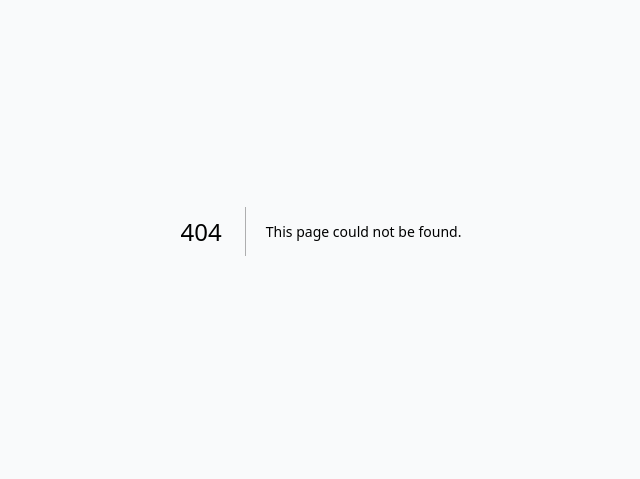
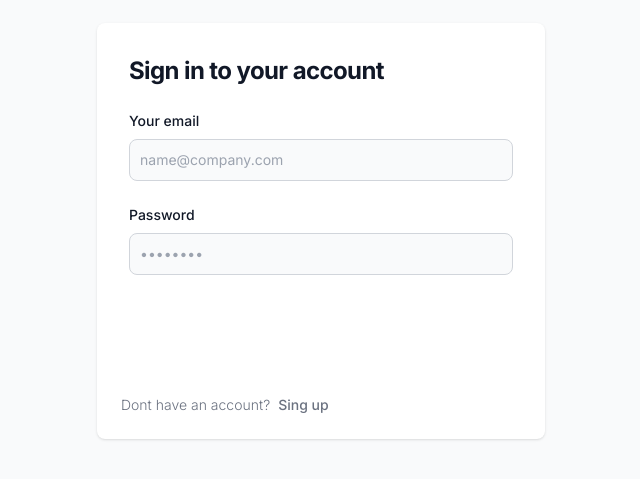
Before and after one commit to falroz/tp-testing-mds, a Next.js app in the folder app/: page /login in a window 1280 px wide. Before the commit this address had no page. Shown: the part 169-648 px from the top of the page, without its empty margins (319-959 px from the left). Built offline with nearby package versions, Linux system fonts and the light colour scheme.

Commit message:
feat : add form login

```diff
--- /dev/null
+++ b/app/src/app/login/page.js
@@ -0,0 +1,9 @@
+import LoginForm from '@/components/login-form'
+
+export default function Login() {
+	return (
+		<main>
+			<LoginForm />
+		</main>
+	)
+}
--- a/app/src/app/page.js
+++ b/app/src/app/page.js
@@ -1,9 +1,26 @@
-import LoginForm from '@/components/login-form'
+'use client'
+import Link from 'next/link'
+import { useEffect, useState } from 'react'
 
 export default function Home() {
+	const [user, setUser] = useState(null)
+	useEffect(() => {
+		const token = localStorage.getItem('token')
+		if (token) setUser(token)
+		console.log('token', token)
+	}, [])
+
 	return (
-		<main className="grid place-items-center">
-			<LoginForm />
+		<main className="grid place-items-center h-screen">
+			{user ? (
+				<Link className="py-2 px-4 bg-blue-500" href={'/users'}>
+					Users
+				</Link>
+			) : (
+				<Link className="py-2 px-4 bg-blue-500" href={'/login'}>
+					Login / Sing up
+				</Link>
+			)}
 		</main>
 	)
 }
--- a/app/src/components/login-form.jsx
+++ b/app/src/components/login-form.jsx
@@ -1,49 +1,128 @@
 'use client'
-import Image from 'next/image'
+
 import { useState } from 'react'
 
 export default function LoginForm() {
 	const [showLogin, setShowLogin] = useState(true)
+	const [error, setError] = useState('')
+
+	const handleSubmit = async ({ type, e }) => {
+		e.preventDefault()
+		const formData = new FormData(e.target)
+		const data = Object.fromEntries(formData)
+		if (type === 'register') {
+			register(data)
+		} else {
+			login(data)
+		}
+	}
+
+	const register = async ({ password, email }) => {
+		try {
+			const res = await fetch('https://reqres.in/api/register', {
+				method: 'POST',
+				headers: {
+					'Content-Type': 'application/json',
+					// 'Content-Type': 'application/x-www-form-urlencoded',
+				},
+				body: JSON.stringify({ password, email }),
+			})
+
+			const { id, token } = await res.json()
+			if (token) {
+				localStorage.setItem('token', token)
+				window.location.href = '/users/'
+			} else {
+				throw new Error('Invalid email or password')
+			}
+		} catch (err) {
+			setError(error.message)
+		}
+	}
+
+	const login = async ({ password, email }) => {
+		try {
+			const res = await fetch('https://reqres.in/api/login', {
+				method: 'POST',
+				headers: {
+					'Content-Type': 'application/json',
+				},
+				body: JSON.stringify({ password, email }),
+				cache: 'no-cache',
+			})
+
+			console.log(res)
+			const { token } = await res.json()
+			if (token) {
+				localStorage.setItem('token', token)
+				window.location.href = '/users/'
+			} else {
+				throw new Error('Invalid email or password')
+			}
+		} catch (error) {
+			setError(error.message)
+		}
+	}
+
 	return (
-		<section class="bg-gray-50 dark:bg-gray-900">
-			<div class="flex flex-col items-center justify-center px-6 py-8 mx-auto md:h-screen lg:py-0">
-				<div class="w-full bg-white rounded-lg shadow dark:border md:mt-0 sm:max-w-md xl:p-0 dark:bg-gray-800 dark:border-gray-700">
+		<section className="bg-gray-50 dark:bg-gray-900">
+			<div className="flex flex-col items-center justify-center px-6 py-8 mx-auto md:h-screen lg:py-0">
+				<div className="w-full bg-white rounded-lg shadow dark:border md:mt-0 sm:max-w-md xl:p-0 dark:bg-gray-800 dark:border-gray-700">
 					{showLogin ? (
-						<LoginFormComponent showRegister={() => setShowLogin(false)} />
+						<LoginForHtmlforHtmlmComponent
+							showRegister={() => setShowLogin(false)}
+							onSubmit={handleSubmit}
+						/>
 					) : (
-						<RegisterFormComponent showLogin={() => setShowLogin(true)} />
+						<RegisterForHtmlforHtmlmComponent
+							showLogin={() => setShowLogin(true)}
+							onSubmit={handleSubmit}
+						/>
 					)}
+					{error && <div className="text-red-500 p-6">{error}</div>}
+					<div className="p-6">
+						<p className="text-sm font-light text-gray-500 dark:text-gray-400">
+							{showLogin ? 'Dont have an account?' : 'Do you have an account?'}
+							<button
+								onClick={() => setShowLogin(!showLogin)}
+								className="font-medium text-primary-600 hover:underline dark:text-primary-500 ml-2"
+							>
+								{showLogin ? 'Sing up' : 'Sing in'}
+							</button>
+						</p>
+					</div>
 				</div>
 			</div>
 		</section>
 	)
 }
 
-function LoginFormComponent({ showRegister }) {
+function LoginForHtmlforHtmlmComponent({ onSubmit }) {
 	return (
-		<div class="p-6 space-y-4 md:space-y-6 sm:p-8">
-			<h1 class="text-xl font-bold leading-tight tracking-tight text-gray-900 md:text-2xl dark:text-white">
+		<div className="p-6 space-y-4 md:space-y-6 sm:p-8">
+			<h1 className="text-xl font-bold leading-tight tracking-tight text-gray-900 md:text-2xl dark:text-white">
 				Sign in to your account
 			</h1>
-			<form class="space-y-4 md:space-y-6" action="#">
+			<form
+				className="space-y-4 md:space-y-6"
+				action="#"
+				onSubmit={(e) => onSubmit({ type: 'login', e })}
+			>
 				<div>
-					<label for="email" class="block mb-2 text-sm font-medium text-gray-900 dark:text-white">
+					<label className="block mb-2 text-sm font-medium text-gray-900 dark:text-white">
 						Your email
 					</label>
 					<input
 						type="email"
 						name="email"
 						id="email"
-						class="bg-gray-50 border border-gray-300 text-gray-900 sm:text-sm rounded-lg focus:ring-primary-600 focus:border-primary-600 block w-full p-2.5 dark:bg-gray-700 dark:border-gray-600 dark:placeholder-gray-400 dark:text-white dark:focus:ring-blue-500 dark:focus:border-blue-500"
+						className="bg-gray-50 border border-gray-300 text-gray-900 sm:text-sm rounded-lg focus:ring-primary-600 focus:border-primary-600 block w-full p-2.5 dark:bg-gray-700 dark:border-gray-600 dark:placeholder-gray-400 dark:text-white dark:focus:ring-blue-500 dark:focus:border-blue-500"
 						placeholder="name@company.com"
 						required=""
 					/>
 				</div>
 				<div>
-					<label
-						for="password"
-						class="block mb-2 text-sm font-medium text-gray-900 dark:text-white"
-					>
+					<label className="block mb-2 text-sm font-medium text-gray-900 dark:text-white">
 						Password
 					</label>
 					<input
@@ -51,57 +130,48 @@
 						name="password"
 						id="password"
 						placeholder="••••••••"
-						class="bg-gray-50 border border-gray-300 text-gray-900 sm:text-sm rounded-lg focus:ring-primary-600 focus:border-primary-600 block w-full p-2.5 dark:bg-gray-700 dark:border-gray-600 dark:placeholder-gray-400 dark:text-white dark:focus:ring-blue-500 dark:focus:border-blue-500"
+						className="bg-gray-50 border border-gray-300 text-gray-900 sm:text-sm rounded-lg focus:ring-primary-600 focus:border-primary-600 block w-full p-2.5 dark:bg-gray-700 dark:border-gray-600 dark:placeholder-gray-400 dark:text-white dark:focus:ring-blue-500 dark:focus:border-blue-500"
 						required=""
 					/>
 				</div>
 
 				<button
 					type="submit"
-					class="w-full text-white bg-primary-600 hover:bg-primary-700 focus:ring-4 focus:outline-none focus:ring-primary-300 font-medium rounded-lg text-sm px-5 py-2.5 text-center dark:bg-primary-600 dark:hover:bg-primary-700 dark:focus:ring-primary-800"
+					className="w-full text-white bg-primary-600 hover:bg-primary-700 focus:ring-4 focus:outline-none focus:ring-primary-300 font-medium rounded-lg text-sm px-5 py-2.5 text-center dark:bg-primary-600 dark:hover:bg-primary-700 dark:focus:ring-primary-800"
 				>
 					Sign in
 				</button>
-				<p class="text-sm font-light text-gray-500 dark:text-gray-400">
-					Don’t have an account yet?
-					<a
-						onClick={() => showRegister()}
-						href="#"
-						class="font-medium text-primary-600 hover:underline dark:text-primary-500"
-					>
-						Sign up
-					</a>
-				</p>
 			</form>
 		</div>
 	)
 }
 
-function RegisterFormComponent({ showLogin }) {
+function RegisterForHtmlforHtmlmComponent({ onSubmit }) {
 	return (
-		<div class="p-6 space-y-4 md:space-y-6 sm:p-8">
-			<h1 class="text-xl font-bold leading-tight tracking-tight text-gray-900 md:text-2xl dark:text-white">
+		<div className="p-6 space-y-4 md:space-y-6 sm:p-8">
+			<h1 className="text-xl font-bold leading-tight tracking-tight text-gray-900 md:text-2xl dark:text-white">
 				Sign up
 			</h1>
-			<form class="space-y-4 md:space-y-6" action="#">
+			<form
+				className="space-y-4 md:space-y-6"
+				action="#"
+				onSubmit={(e) => onSubmit({ type: 'register', e })}
+			>
 				<div>
-					<label for="email" class="block mb-2 text-sm font-medium text-gray-900 dark:text-white">
+					<label className="block mb-2 text-sm font-medium text-gray-900 dark:text-white">
 						Your email
 					</label>
 					<input
 						type="email"
 						name="email"
 						id="email"
-						class="bg-gray-50 border border-gray-300 text-gray-900 sm:text-sm rounded-lg focus:ring-primary-600 focus:border-primary-600 block w-full p-2.5 dark:bg-gray-700 dark:border-gray-600 dark:placeholder-gray-400 dark:text-white dark:focus:ring-blue-500 dark:focus:border-blue-500"
+						className="bg-gray-50 border border-gray-300 text-gray-900 sm:text-sm rounded-lg focus:ring-primary-600 focus:border-primary-600 block w-full p-2.5 dark:bg-gray-700 dark:border-gray-600 dark:placeholder-gray-400 dark:text-white dark:focus:ring-blue-500 dark:focus:border-blue-500"
 						placeholder="name@company.com"
 						required=""
 					/>
 				</div>
 				<div>
-					<label
-						for="password"
-						class="block mb-2 text-sm font-medium text-gray-900 dark:text-white"
-					>
+					<label className="block mb-2 text-sm font-medium text-gray-900 dark:text-white">
 						Password
 					</label>
 					<input
@@ -109,27 +179,17 @@
 						name="password"
 						id="password"
 						placeholder="••••••••"
-						class="bg-gray-50 border border-gray-300 text-gray-900 sm:text-sm rounded-lg focus:ring-primary-600 focus:border-primary-600 block w-full p-2.5 dark:bg-gray-700 dark:border-gray-600 dark:placeholder-gray-400 dark:text-white dark:focus:ring-blue-500 dark:focus:border-blue-500"
+						className="bg-gray-50 border border-gray-300 text-gray-900 sm:text-sm rounded-lg focus:ring-primary-600 focus:border-primary-600 block w-full p-2.5 dark:bg-gray-700 dark:border-gray-600 dark:placeholder-gray-400 dark:text-white dark:focus:ring-blue-500 dark:focus:border-blue-500"
 						required=""
 					/>
 				</div>
 
 				<button
 					type="submit"
-					class="w-full text-white bg-primary-600 hover:bg-primary-700 focus:ring-4 focus:outline-none focus:ring-primary-300 font-medium rounded-lg text-sm px-5 py-2.5 text-center dark:bg-primary-600 dark:hover:bg-primary-700 dark:focus:ring-primary-800"
+					className="w-full text-white bg-primary-600 hover:bg-primary-700 focus:ring-4 focus:outline-none focus:ring-primary-300 font-medium rounded-lg text-sm px-5 py-2.5 text-center dark:bg-primary-600 dark:hover:bg-primary-700 dark:focus:ring-primary-800"
 				>
 					Sign up
 				</button>
-				<p class="text-sm font-light text-gray-500 dark:text-gray-400">
-					Do you have an account?
-					<a
-						onClick={() => showLogin()}
-						href="#"
-						class="font-medium text-primary-600 hover:underline dark:text-primary-500"
-					>
-						Sign in
-					</a>
-				</p>
 			</form>
 		</div>
 	)
```
Also changed, not shown: app/src/components/register-form.jsx (deleted).
